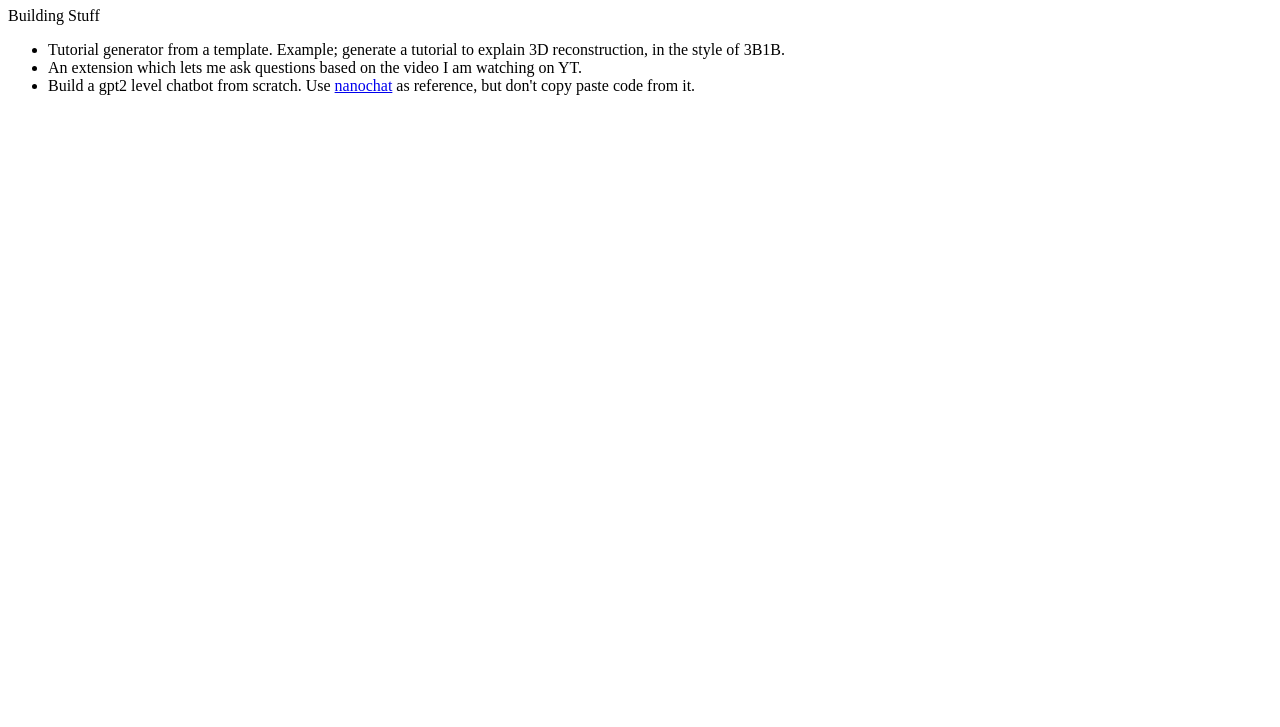
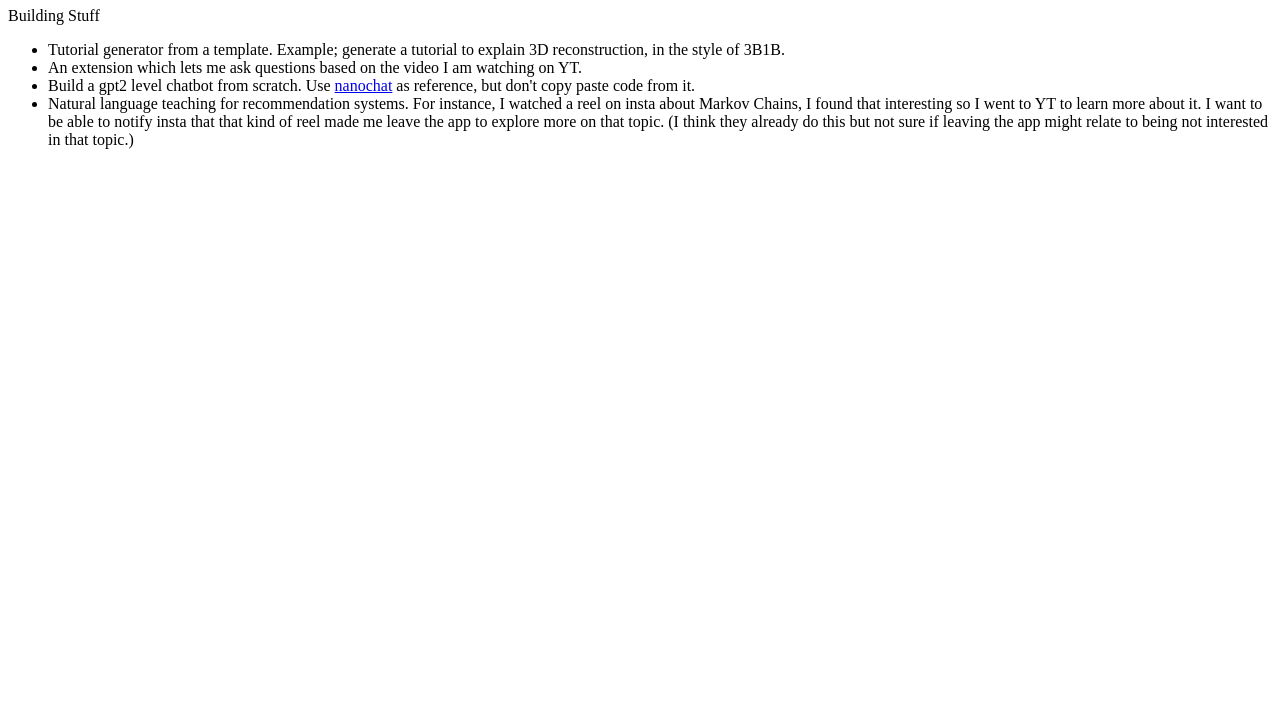
Before and after one commit to dhairya2801/notes, a plain HTML site: page index.html in a window 1280 px wide. Shown: the part 73-800 px from the top of the page. Drawn offline with Linux system fonts and the light colour scheme.

Commit message:
add idea

```diff
--- a/index.html
+++ b/index.html
@@ -20,6 +20,14 @@
                 <a href="https://github.com/karpathy/nanochat">nanochat</a>
                 as reference, but don't copy paste code from it.
             </li>
+            <li>Natural language teaching for recommendation systems. For instance,
+                I watched a reel on insta about Markov Chains, I found that
+                interesting so I went to YT to learn more about it. I want to be
+                able to notify insta that that kind of reel made me leave the app to
+                explore more on that topic. (I think they already do this but not
+                sure if leaving the app might relate to being not interested in that
+                topic.)
+            </li>
         </ul>
     </div>
 </body>
```
